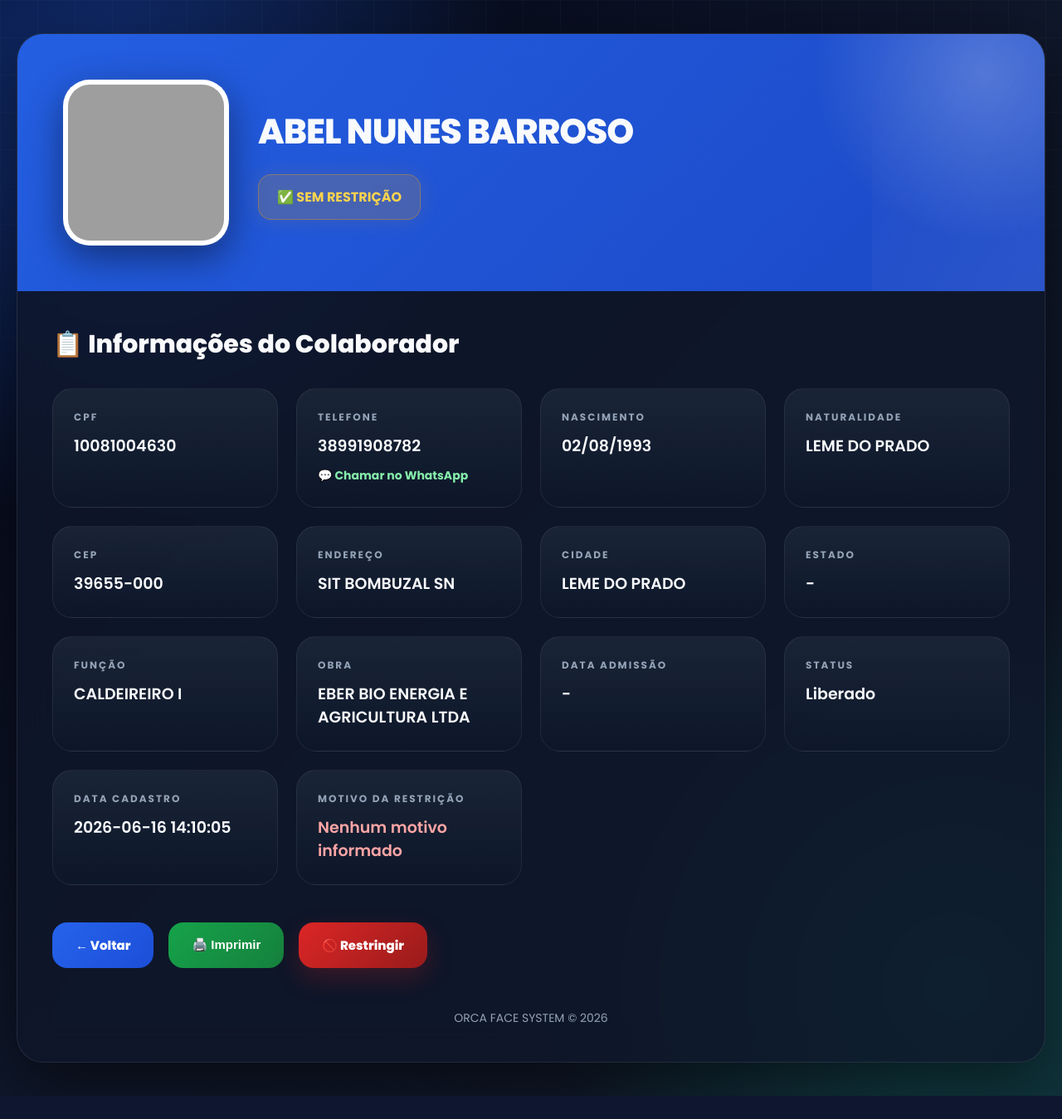
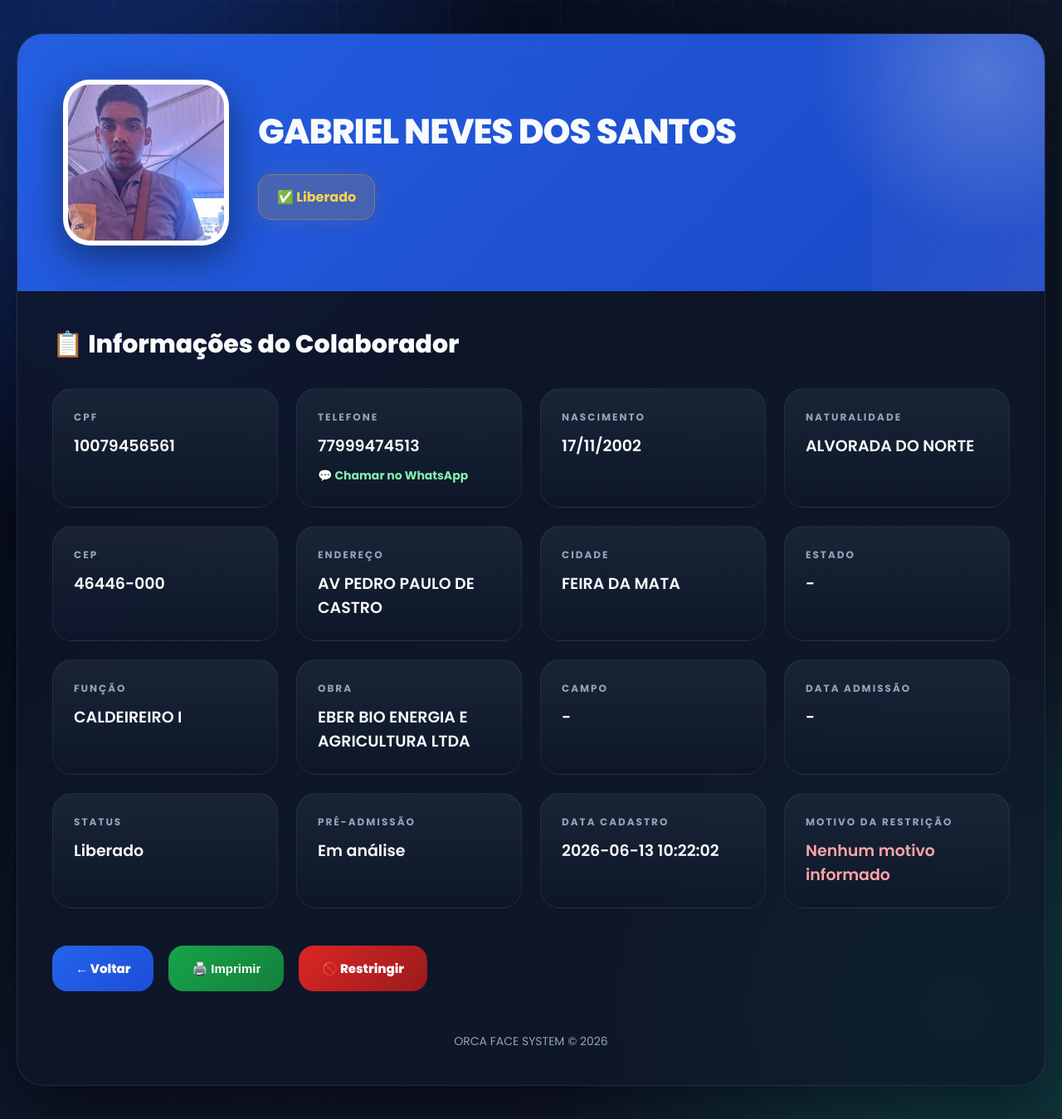
Before and after one commit to rhamon590/Listanegra, a Flask app: page /colaborador/96 in a window 1280 px wide. Shown: the whole page at 83% size. Before the commit the page ends 1321 px from the top, so only its background shows below. Run offline with Flask 3, Linux system fonts and the light colour scheme; a user stored in the database is signed in; data comes from the database, SQL or seed files in the repository; grey boxes are pictures that could not be loaded.

Commit message:
Update colaborador.html

```diff
--- a/templates/colaborador.html
+++ b/templates/colaborador.html
@@ -9,18 +9,12 @@
 <link href="https://fonts.googleapis.com/css2?family=Poppins:wght@300;400;500;600;700;800&display=swap" rel="stylesheet">
 
 <style>
-*{
-    margin:0;
-    padding:0;
-    box-sizing:border-box;
-}
+*{margin:0;padding:0;box-sizing:border-box}
 
 :root{
     --bg:#020617;
     --card:#0f172a;
-    --card2:#111827;
     --blue:#3b82f6;
-    --blue2:#2563eb;
     --green:#22c55e;
     --red:#ef4444;
     --yellow:#f59e0b;
@@ -56,7 +50,7 @@ body::before{
 .card{
     max-width:1300px;
     margin:auto;
-    background:rgba(15,23,42,0.78);
+    background:rgba(15,23,42,.78);
     backdrop-filter:blur(22px);
     border:1px solid var(--border);
     border-radius:32px;
@@ -112,9 +106,7 @@ body::before{
     animation:fotoPulse 2.4s infinite;
 }
 
-.dados-principais{
-    flex:1;
-}
+.dados-principais{flex:1}
 
 .nome{
     font-size:42px;
@@ -157,9 +149,7 @@ body::before{
     box-shadow:0 0 25px rgba(245,158,11,.14);
 }
 
-.conteudo{
-    padding:42px;
-}
+.conteudo{padding:42px}
 
 .titulo-secao{
     font-size:30px;
@@ -187,21 +177,6 @@ body::before{
     animation:aparecer .7s ease both;
 }
 
-.box:nth-child(1){animation-delay:.05s;}
-.box:nth-child(2){animation-delay:.10s;}
-.box:nth-child(3){animation-delay:.15s;}
-.box:nth-child(4){animation-delay:.20s;}
-.box:nth-child(5){animation-delay:.25s;}
-.box:nth-child(6){animation-delay:.30s;}
-.box:nth-child(7){animation-delay:.35s;}
-.box:nth-child(8){animation-delay:.40s;}
-.box:nth-child(9){animation-delay:.45s;}
-.box:nth-child(10){animation-delay:.50s;}
-.box:nth-child(11){animation-delay:.55s;}
-.box:nth-child(12){animation-delay:.60s;}
-.box:nth-child(13){animation-delay:.65s;}
-.box:nth-child(14){animation-delay:.70s;}
-
 .box::before{
     content:"";
     position:absolute;
@@ -211,9 +186,7 @@ body::before{
     transition:.6s;
 }
 
-.box:hover::before{
-    transform:translateX(120%);
-}
+.box:hover::before{transform:translateX(120%)}
 
 .box:hover{
     transform:translateY(-7px) scale(1.01);
@@ -237,9 +210,7 @@ body::before{
     word-break:break-word;
 }
 
-.motivo{
-    color:#fca5a5;
-}
+.motivo{color:#fca5a5}
 
 .whatsapp{
     margin-top:10px;
@@ -291,30 +262,13 @@ body::before{
     transition:.6s;
 }
 
-.btn:hover::before{
-    transform:translateX(120%);
-}
+.btn:hover::before{transform:translateX(120%)}
+.btn:hover{transform:translateY(-4px)}
 
-.btn:hover{
-    transform:translateY(-4px);
-}
-
-.btn-voltar{
-    background:linear-gradient(135deg,#2563eb,#1d4ed8);
-}
-
-.btn-imprimir{
-    background:linear-gradient(135deg,#16a34a,#15803d);
-}
-
-.btn-restringir{
-    background:linear-gradient(135deg,#dc2626,#991b1b);
-    box-shadow:0 12px 30px rgba(220,38,38,.22);
-}
-
-.btn-liberar{
-    background:linear-gradient(135deg,#f59e0b,#d97706);
-}
+.btn-voltar{background:linear-gradient(135deg,#2563eb,#1d4ed8)}
+.btn-imprimir{background:linear-gradient(135deg,#16a34a,#15803d)}
+.btn-restringir{background:linear-gradient(135deg,#dc2626,#991b1b)}
+.btn-liberar{background:linear-gradient(135deg,#f59e0b,#d97706)}
 
 .footer{
     margin-top:50px;
@@ -324,153 +278,60 @@ body::before{
 }
 
 @keyframes entradaCard{
-    from{
-        opacity:0;
-        transform:translateY(35px) scale(.98);
-    }
-    to{
-        opacity:1;
-        transform:translateY(0) scale(1);
-    }
+    from{opacity:0;transform:translateY(35px) scale(.98)}
+    to{opacity:1;transform:translateY(0) scale(1)}
 }
 
 @keyframes aparecer{
-    from{
-        opacity:0;
-        transform:translateY(25px);
-    }
-    to{
-        opacity:1;
-        transform:translateY(0);
-    }
+    from{opacity:0;transform:translateY(25px)}
+    to{opacity:1;transform:translateY(0)}
 }
 
 @keyframes subir{
-    from{
-        opacity:0;
-        transform:translateY(20px);
-    }
-    to{
-        opacity:1;
-        transform:translateY(0);
-    }
+    from{opacity:0;transform:translateY(20px)}
+    to{opacity:1;transform:translateY(0)}
 }
 
 @keyframes fotoPulse{
-    0%,100%{
-        box-shadow:0 15px 45px rgba(0,0,0,.45),0 0 0 rgba(255,255,255,0);
-    }
-    50%{
-        box-shadow:0 15px 45px rgba(0,0,0,.45),0 0 35px rgba(255,255,255,.35);
-    }
+    0%,100%{box-shadow:0 15px 45px rgba(0,0,0,.45),0 0 0 rgba(255,255,255,0)}
+    50%{box-shadow:0 15px 45px rgba(0,0,0,.45),0 0 35px rgba(255,255,255,.35)}
 }
 
 @keyframes brilhoHeader{
-    100%{
-        transform:translateX(100%);
-    }
+    100%{transform:translateX(100%)}
 }
 
 @keyframes flutuar{
-    0%,100%{
-        transform:translateY(0);
-    }
-    50%{
-        transform:translateY(25px);
-    }
+    0%,100%{transform:translateY(0)}
+    50%{transform:translateY(25px)}
 }
 
 @keyframes pulseBloq{
-    0%,100%{
-        transform:scale(1);
-        box-shadow:0 0 20px rgba(239,68,68,.2);
-    }
-    50%{
-        transform:scale(1.03);
-        box-shadow:0 0 45px rgba(239,68,68,.45);
-    }
+    0%,100%{transform:scale(1);box-shadow:0 0 20px rgba(239,68,68,.2)}
+    50%{transform:scale(1.03);box-shadow:0 0 45px rgba(239,68,68,.45)}
 }
 
 @media(max-width:768px){
-    body{
-        padding:18px;
-    }
-
-    .header{
-        padding:35px 25px;
-    }
-
-    .conteudo{
-        padding:25px;
-    }
-
-    .topo{
-        justify-content:center;
-        text-align:center;
-    }
-
-    .foto{
-        width:155px;
-        height:155px;
-    }
-
-    .nome{
-        font-size:30px;
-    }
-
-    .titulo-secao{
-        font-size:24px;
-    }
-
-    .acoes{
-        justify-content:center;
-    }
-
-    .btn{
-        width:100%;
-        justify-content:center;
-    }
+    body{padding:18px}
+    .header{padding:35px 25px}
+    .conteudo{padding:25px}
+    .topo{justify-content:center;text-align:center}
+    .foto{width:155px;height:155px}
+    .nome{font-size:30px}
+    .titulo-secao{font-size:24px}
+    .acoes{justify-content:center}
+    .btn{width:100%;justify-content:center}
 }
 
 @media print{
-    body{
-        background:white;
-        padding:0;
-        color:#000;
-    }
-
-    body::before{
-        display:none;
-    }
-
-    .acoes{
-        display:none;
-    }
-
-    .card{
-        box-shadow:none;
-        border:none;
-        background:white;
-    }
-
-    .header{
-        background:#1d4ed8;
-    }
-
-    .box{
-        background:white;
-        border:1px solid #ddd;
-        color:#000;
-        box-shadow:none;
-    }
-
-    .titulo{
-        color:#444;
-    }
-
-    .footer{
-        color:#444;
-    }
+    body{background:white;padding:0;color:#000}
+    body::before{display:none}
+    .acoes{display:none}
+    .card{box-shadow:none;border:none;background:white}
+    .header{background:#1d4ed8}
+    .box{background:white;border:1px solid #ddd;color:#000;box-shadow:none}
+    .titulo{color:#444}
+    .footer{color:#444}
 }
 </style>
 </head>
@@ -482,16 +343,30 @@ body::before{
     <div class="header">
         <div class="topo">
 
-            <img class="foto" src="/static/fotos/10081004630.jpg">
+            {% if c.foto %}
+                <img class="foto" src="{{ c.foto }}">
+            {% else %}
+                <img class="foto" src="https://cdn-icons-png.flaticon.com/512/149/149071.png">
+            {% endif %}
 
             <div class="dados-principais">
                 <div class="nome">
-                    ABEL NUNES BARROSO
+                    {{ c.nome or '-' }}
                 </div>
 
+                {% if c.restrito %}
+                    <div class="status status-bloq">
+                        🚫 COLABORADOR RESTRITO
+                    </div>
+                {% elif c.status %}
                     <div class="status status-admissao">
+                        ✅ {{ c.status }}
+                    </div>
+                {% else %}
+                    <div class="status status-ok">
                         ✅ SEM RESTRIÇÃO
                     </div>
+                {% endif %}
             </div>
 
         </div>
@@ -507,79 +382,98 @@ body::before{
 
             <div class="box">
                 <div class="titulo">CPF</div>
-                <div class="valor">10081004630</div>
+                <div class="valor">{{ c.cpf or '-' }}</div>
             </div>
 
             <div class="box">
                 <div class="titulo">Telefone</div>
                 <div class="valor">
-                    38991908782
+                    {{ c.telefone or '-' }}
+
+                    {% if c.telefone %}
                         <br>
-                    <a class="whatsapp" href="https://wa.me/5538991908782" target="_blank">
+                        <a class="whatsapp" href="https://wa.me/55{{ c.telefone|replace(' ', '')|replace('-', '')|replace('(', '')|replace(')', '') }}" target="_blank">
                             💬 Chamar no WhatsApp
                         </a>
+                    {% endif %}
                 </div>
             </div>
 
             <div class="box">
                 <div class="titulo">Nascimento</div>
-                <div class="valor">02/08/1993</div>
+                <div class="valor">{{ c.data_nascimento or '-' }}</div>
             </div>
 
             <div class="box">
                 <div class="titulo">Naturalidade</div>
-                <div class="valor">LEME DO PRADO</div>
+                <div class="valor">{{ c.naturalidade or '-' }}</div>
             </div>
 
             <div class="box">
                 <div class="titulo">CEP</div>
-                <div class="valor">39655-000</div>
+                <div class="valor">{{ c.cep or '-' }}</div>
             </div>
 
             <div class="box">
                 <div class="titulo">Endereço</div>
-                <div class="valor">SIT BOMBUZAL SN</div>
+                <div class="valor">{{ c.endereco or '-' }}</div>
             </div>
 
             <div class="box">
                 <div class="titulo">Cidade</div>
-                <div class="valor">LEME DO PRADO</div>
+                <div class="valor">{{ c.cidade or '-' }}</div>
             </div>
 
             <div class="box">
                 <div class="titulo">Estado</div>
-                <div class="valor">-</div>
+                <div class="valor">{{ c.estado or '-' }}</div>
             </div>
 
             <div class="box">
                 <div class="titulo">Função</div>
-                <div class="valor">CALDEIREIRO I</div>
+                <div class="valor">{{ c.funcao or '-' }}</div>
             </div>
 
             <div class="box">
                 <div class="titulo">Obra</div>
-                <div class="valor">EBER BIO ENERGIA E AGRICULTURA LTDA</div>
+                <div class="valor">{{ c.obra or '-' }}</div>
+            </div>
+
+            <div class="box">
+                <div class="titulo">Campo</div>
+                <div class="valor">{{ c.campo or '-' }}</div>
             </div>
 
             <div class="box">
                 <div class="titulo">Data Admissão</div>
-                <div class="valor">-</div>
+                <div class="valor">{{ c.data_admissao or '-' }}</div>
             </div>
 
             <div class="box">
                 <div class="titulo">Status</div>
-                <div class="valor">Liberado</div>
+                <div class="valor">
+                    {% if c.restrito %}
+                        Restrito
+                    {% else %}
+                        {{ c.status or 'Liberado' }}
+                    {% endif %}
+                </div>
+            </div>
+
+            <div class="box">
+                <div class="titulo">Pré-Admissão</div>
+                <div class="valor">{{ c.pre_admissao or '-' }}</div>
             </div>
 
             <div class="box">
                 <div class="titulo">Data Cadastro</div>
-                <div class="valor">2026-06-16 14:10:05</div>
+                <div class="valor">{{ c.data_cadastro or '-' }}</div>
             </div>
 
             <div class="box">
                 <div class="titulo">Motivo da Restrição</div>
                 <div class="valor motivo">
-                    Nenhum motivo informado
+                    {{ c.motivo or 'Nenhum motivo informado' }}
                 </div>
             </div>
 
@@ -587,7 +481,7 @@ body::before{
 
         <div class="acoes">
 
-            <a href="/" class="btn btn-voltar">
+            <a href="{{ url_for('index') }}" class="btn btn-voltar">
                 ← Voltar
             </a>
 
@@ -595,9 +489,15 @@ body::before{
                 🖨️ Imprimir
             </button>
 
-            <a href="/restringir/1" class="btn btn-restringir">
+            {% if c.restrito %}
+                <a href="{{ url_for('liberar', id=c.id) }}" class="btn btn-liberar">
+                    ✅ Liberar
+                </a>
+            {% else %}
+                <a href="{{ url_for('restringir', id=c.id) }}" class="btn btn-restringir">
                     🚫 Restringir
                 </a>
+            {% endif %}
 
         </div>
 
```
Lines whose indentation alone changed are shown as unchanged.
